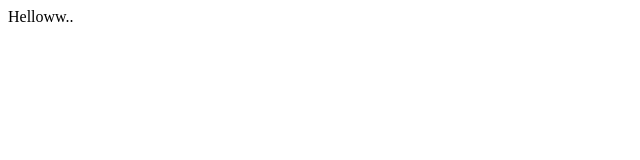
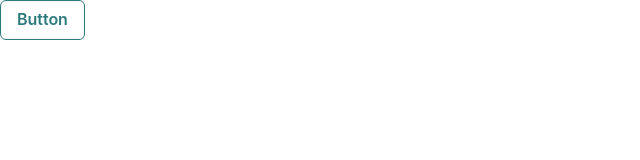
Before and after one commit to SVGamage/game-store-webapp, a React (Create React App) app in the folder game-store/: page / in a window 1280 px wide. Shown: the top 160 px of the page, without its empty margins (0-640 px from the left). Built offline with nearby package versions, Linux system fonts and the light colour scheme.

Commit message:
initial changes
initial changes

```diff
--- a/game-store/package.json
+++ b/game-store/package.json
@@ -3,6 +3,9 @@
   "version": "0.1.0",
   "private": true,
   "dependencies": {
+    "@chakra-ui/react": "^2.8.2",
+    "@emotion/react": "^11.11.3",
+    "@emotion/styled": "^11.11.0",
     "@testing-library/jest-dom": "^5.17.0",
     "@testing-library/react": "^13.4.0",
     "@testing-library/user-event": "^13.5.0",
@@ -10,6 +13,7 @@
     "@types/node": "^16.18.68",
     "@types/react": "^18.2.45",
     "@types/react-dom": "^18.2.18",
+    "framer-motion": "^10.16.16",
     "react": "^18.2.0",
     "react-dom": "^18.2.0",
     "react-scripts": "5.0.1",
--- a/game-store/src/App.tsx
+++ b/game-store/src/App.tsx
@@ -1,7 +1,11 @@
-import React from "react";
+import { Button, ButtonGroup } from "@chakra-ui/react";
 
 function App() {
-  return <div>Helloww..</div>;
+  return (
+    <Button colorScheme="teal" variant="outline">
+      Button
+    </Button>
+  );
 }
 
 export default App;
--- a/game-store/src/index.tsx
+++ b/game-store/src/index.tsx
@@ -1,5 +1,6 @@
 import React from "react";
 import ReactDOM from "react-dom/client";
+import { ChakraProvider } from "@chakra-ui/react";
 import App from "./App";
 
 const root = ReactDOM.createRoot(
@@ -7,6 +8,8 @@
 );
 root.render(
   <React.StrictMode>
-    <App />
+    <ChakraProvider>
+      <App />
+    </ChakraProvider>
   </React.StrictMode>
 );
```
Also changed, not shown: 1 other file (tests, documents, lock files or other folders).
